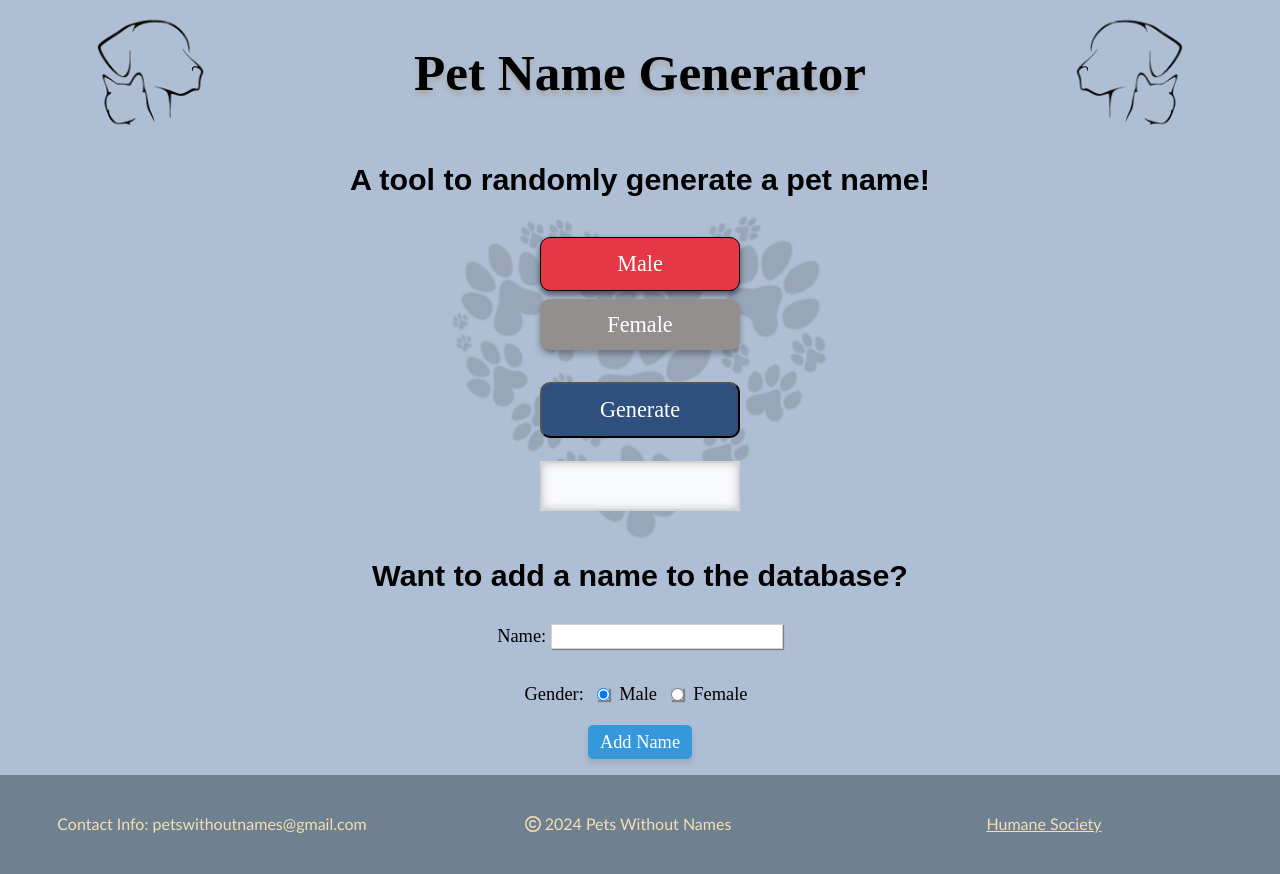
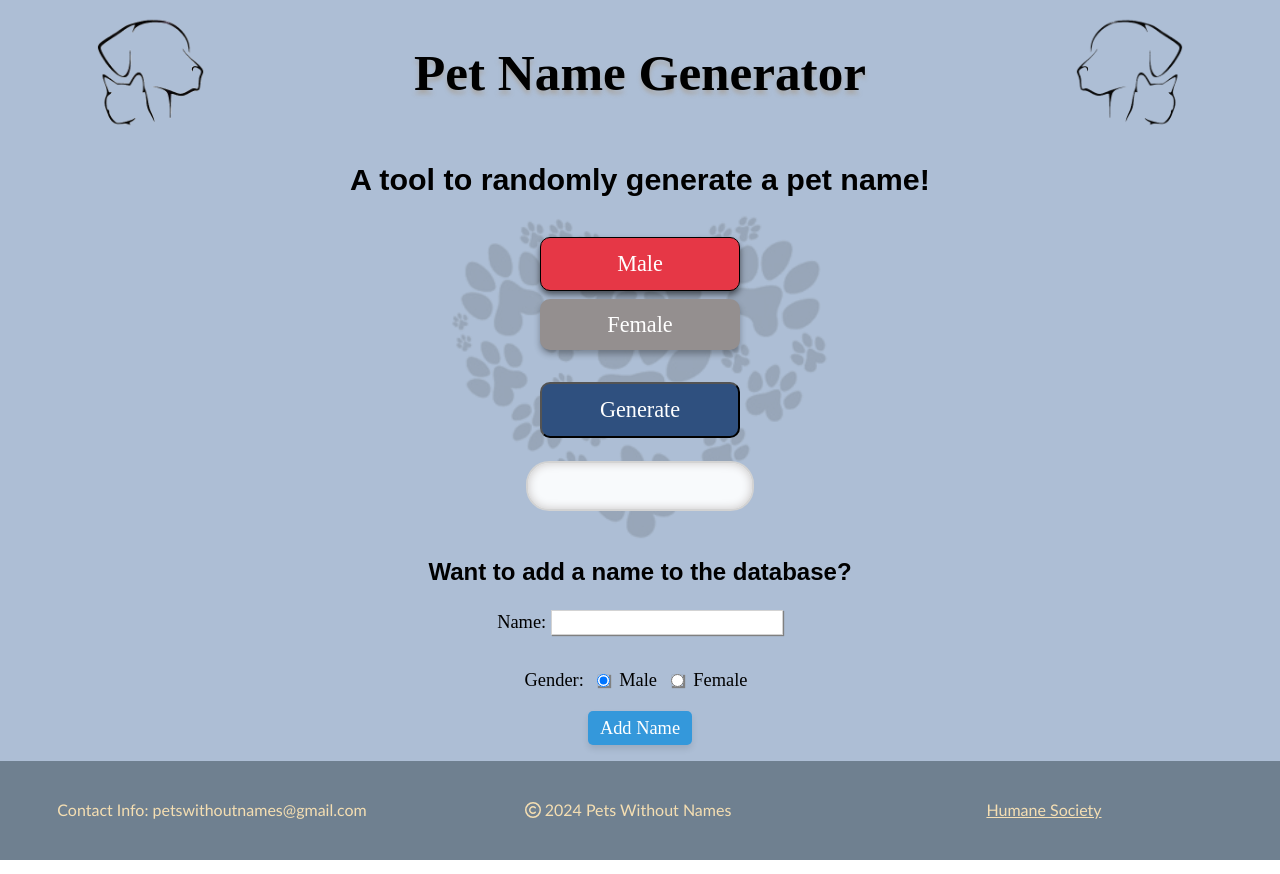
Before and after one commit to Pets-without-names/Jax-Pet-Names, a React (Create React App) app in the folder client/: page / in a window 1280 px wide. Built offline with nearby package versions, Linux system fonts and the light colour scheme; no server answers; the HTML template or start-up script is replaced by a standard one; a web font is replaced by a local one.

Commit message:
updated h2 font size

```diff
--- a/client/src/styles/addName.css
+++ b/client/src/styles/addName.css
@@ -172,9 +172,6 @@ dialog::backdrop {
 }
 
 @media screen and (min-width: 750px) {
-  .add-name-container h2 {
-    font-size: calc(24px + 0.5vw);
-  }
 }
 
 @media (prefers-color-scheme: dark) {
--- a/client/src/styles/main.css
+++ b/client/src/styles/main.css
@@ -87,7 +87,7 @@ main h2 {
   box-shadow: 0 4px 6px rgba(0, 0, 0, 0.3);
   border-radius: 10px;
   max-width: 200px;
-  padding: 1vw;
+  padding: 2vw;
   font-size: calc(12px + 0.8vw);
   -webkit-transition: background-color 300ms ease;
   -o-transition: background-color 300ms ease;
@@ -123,7 +123,7 @@ main h2 {
   max-width: 200px;
   border-radius: 10px;
   font-size: calc(12px + 0.8vw);
-  padding: 1vw;
+  padding: 2vw;
   cursor: pointer;
   -webkit-transition-duration: 0.4s;
   -o-transition-duration: 0.4s;
@@ -166,24 +166,13 @@ main h2 {
   transition: 0s;
 }
 
-/* .generate-btn:active {
-  top: 1px;
-  background-color: #2a4441;
-  -webkit-box-shadow: 0 5px #666;
-  box-shadow: 0 5px #666;
-  -webkit-transform: translateY(6px);
-  -ms-transform: translateY(6px);
-  transform: translateY(6px);
-  -webkit-transform: translateY(6px) 300ms ease;
-} */
-
 /* Generated name "card" styling */
 .card-container {
-  max-width: 200px;
-  min-width: 140px;
+  width: calc(100px + 10vw);
   -webkit-box-shadow: inset 0 0 10px rgb(200, 197, 197);
   box-shadow: inset 0 0 10px rgb(200, 197, 197);
   border: 2px solid lightgray;
+  border-radius: 1em;
   padding: 1em 1.5em;
   margin: 1em auto;
   background-color: var(--results-bg-color);
@@ -196,9 +185,18 @@ main h2 {
   text-align: center;
   color: var(--results-color);
 }
+
 @media screen and (min-width: 750px) {
   main h2 {
     font-size: calc(24px + 0.5vw);
+  }
+
+  .gender-btn {
+    padding: 1vw;
+  }
+
+  .generate-btn {
+    padding: 1vw;
   }
 }
 
```
